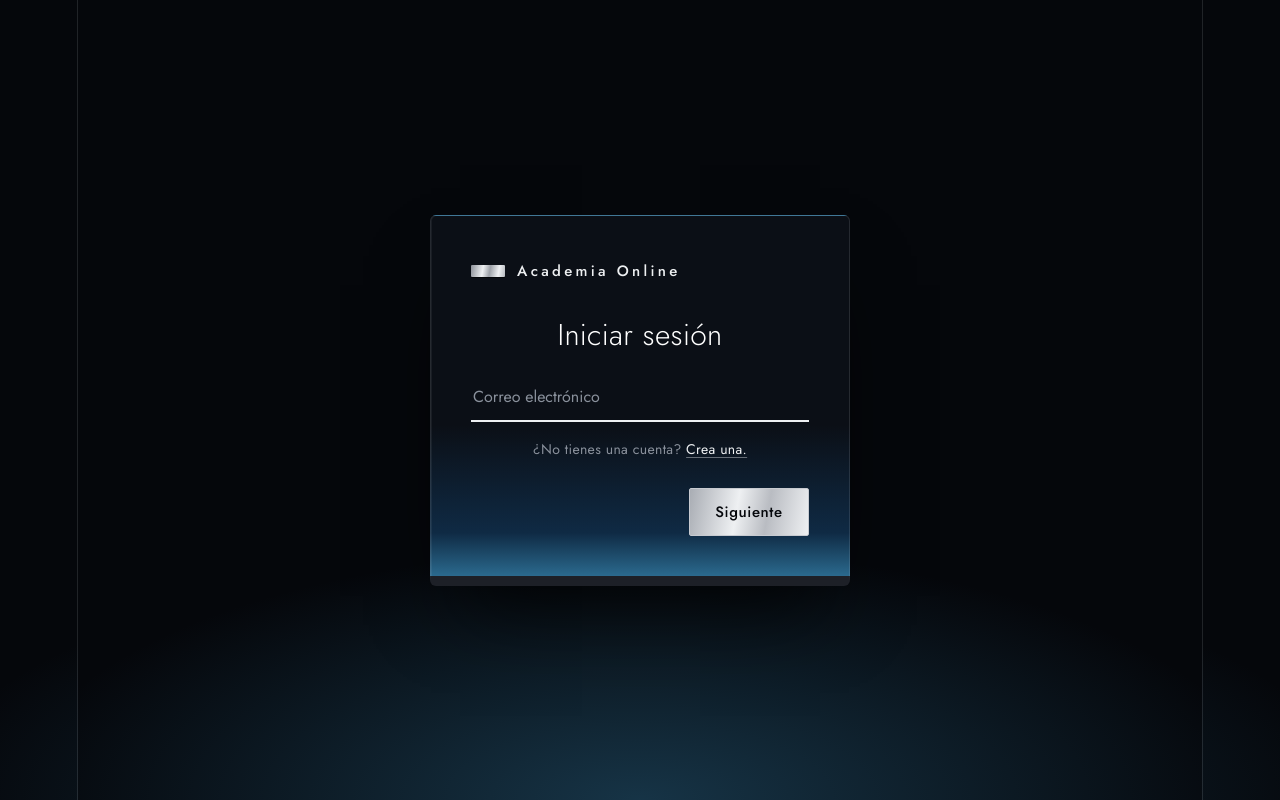
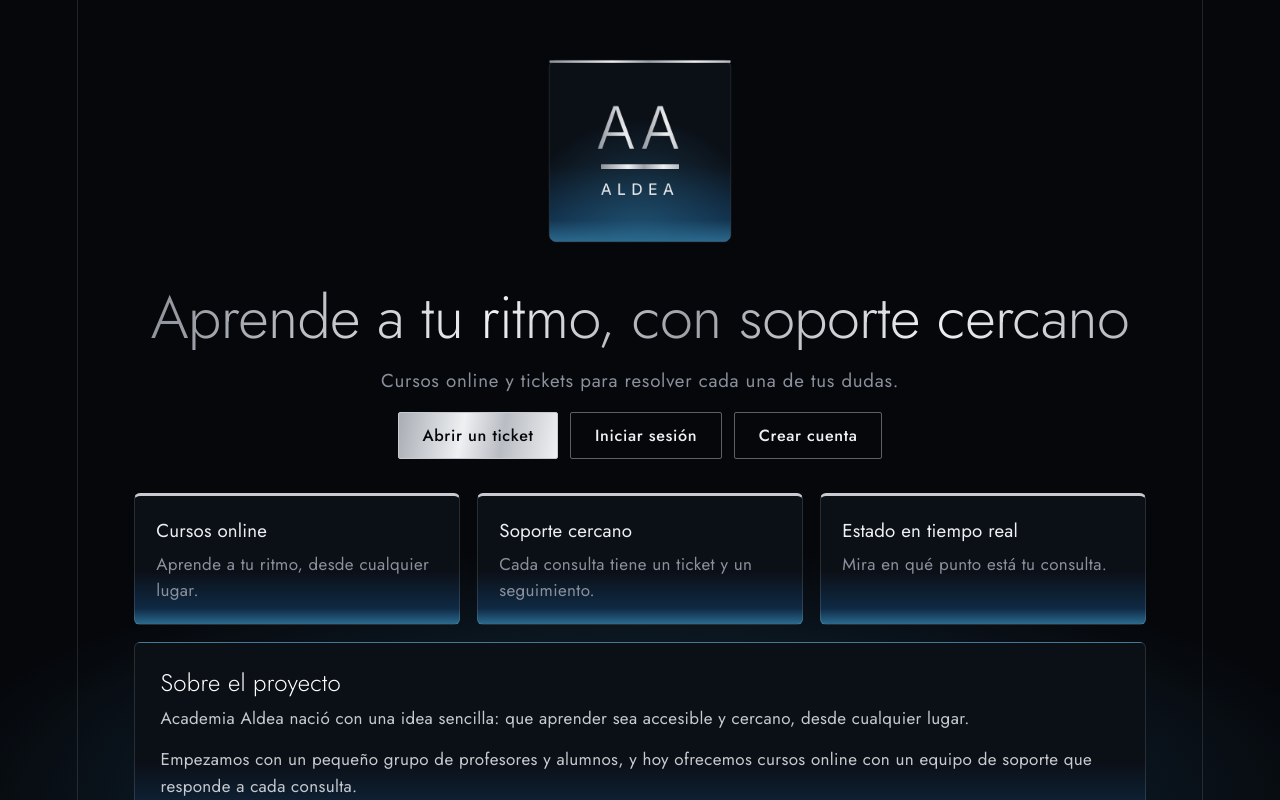
Before and after one commit to vlnreyna/Academia-Online, a React (Vite) app in the folder cliente/: page /#/ in a window 1280 px wide. Before the commit this address led to /login. Shown: the top 800 px of the page. Built offline with nearby package versions, Linux system fonts and the light colour scheme; no server answers.

Commit message:
Correcciones parte 1

```diff
--- a/cliente/src/App.jsx
+++ b/cliente/src/App.jsx
@@ -2,6 +2,7 @@ import { useState } from 'react'
 import { BrowserRouter, Routes, Route, Navigate } from 'react-router-dom'
 import Login from './Login'
 import SignUp from './SingUp'
+import Home from './Home'
 
 export default function App() {
     const [usuario, setUsuario] = useState(null)
@@ -9,9 +10,9 @@ export default function App() {
     return (
         <BrowserRouter>
             <Routes>
+                <Route path="/" element={<Home usuario={usuario} />} />
                 <Route path="/login" element={<Login onLogin={setUsuario} />} />
                 <Route path="/registro" element={<SignUp />} />
-                <Route path="/" element={usuario ? <h1>Hola, {usuario.nombre}</h1> : <Navigate to="/login" />} />
                 <Route path="*" element={<Navigate to="/" />} />
             </Routes>
         </BrowserRouter>
--- a/cliente/src/Home.css
+++ b/cliente/src/Home.css
@@ -14,6 +14,12 @@
   background: var(--fondo);
   color: var(--texto);
   font-family: 'Jost', system-ui, sans-serif;
+}
+
+.home-logo {
+  display: block;
+  margin: 0 auto 1rem;
+  width: 200px;
 }
 
 .home :focus-visible {
--- a/cliente/src/Home.jsx
+++ b/cliente/src/Home.jsx
@@ -1,8 +1,8 @@
 import { useState } from 'react'
+import { useNavigate } from 'react-router-dom'
 import './Home.css'
 import Tickets from './Tickets'
 
-// Texto de ejemplo: sustituir por la historia y fundación reales del proyecto.
 const HISTORIA = [
   'Academia Aldea nació con una idea sencilla: que aprender sea accesible y cercano, desde cualquier lugar.',
   'Empezamos con un pequeño grupo de profesores y alumnos, y hoy ofrecemos cursos online con un equipo de soporte que responde a cada consulta.',
@@ -33,8 +33,9 @@ const ACCESOS = [
   { titulo: 'Estado en tiempo real', texto: 'Mira en qué punto está tu consulta.' },
 ]
 
-export default function Home({ irA }) {
+export default function Home({ usuario }) {
   const [verTickets, setVerTickets] = useState(false)
+  const navigate = useNavigate()
 
   if (verTickets) {
     return (
@@ -61,9 +62,16 @@ export default function Home({ irA }) {
           <button type="button" className="btn btn-primary" onClick={() => setVerTickets(true)}>
             Abrir un ticket
           </button>
-          <button type="button" className="btn btn-secundario" onClick={() => irA?.('signup')}>
-            Crear cuenta
-          </button>
+          {!usuario && (
+            <>
+              <button type="button" className="btn btn-secundario" onClick={() => navigate('/login')}>
+                Iniciar sesión
+              </button>
+              <button type="button" className="btn btn-secundario" onClick={() => navigate('/registro')}>
+                Crear cuenta
+              </button>
+            </>
+          )}
         </div>
       </header>
 
```
Also changed, not shown: 1 other file (tests, documents, lock files or other folders).
